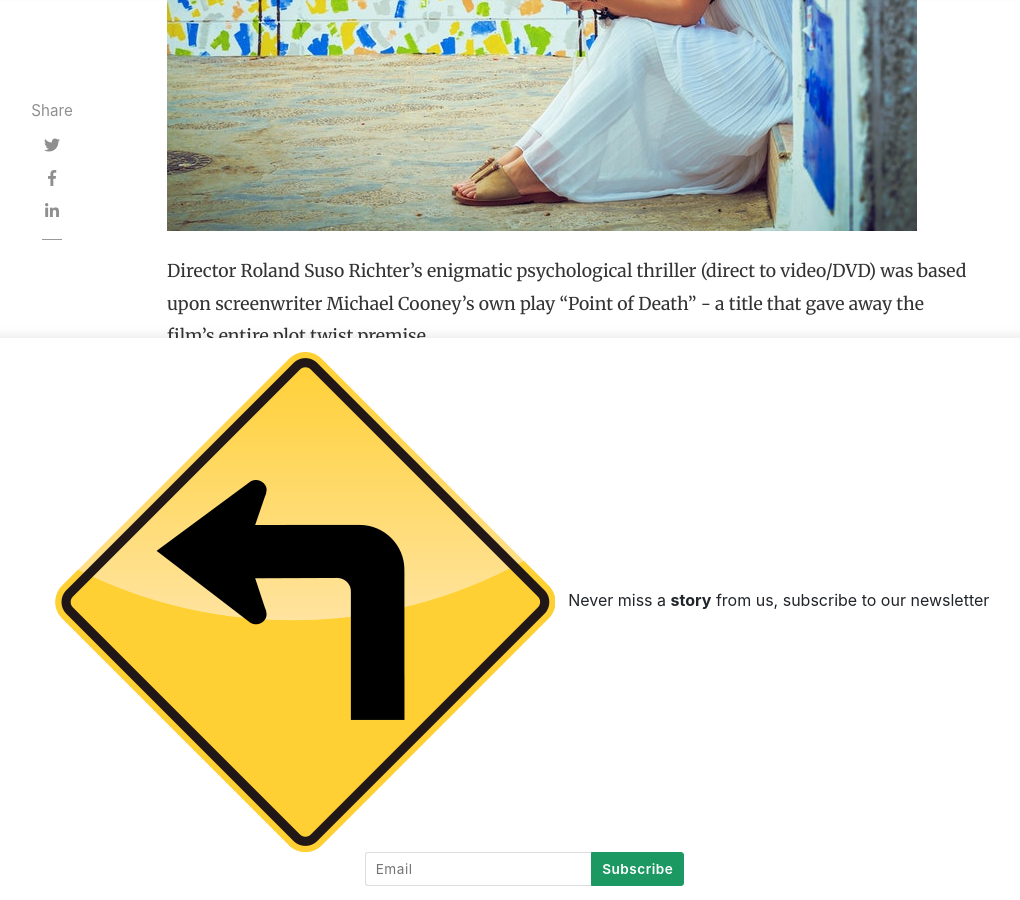
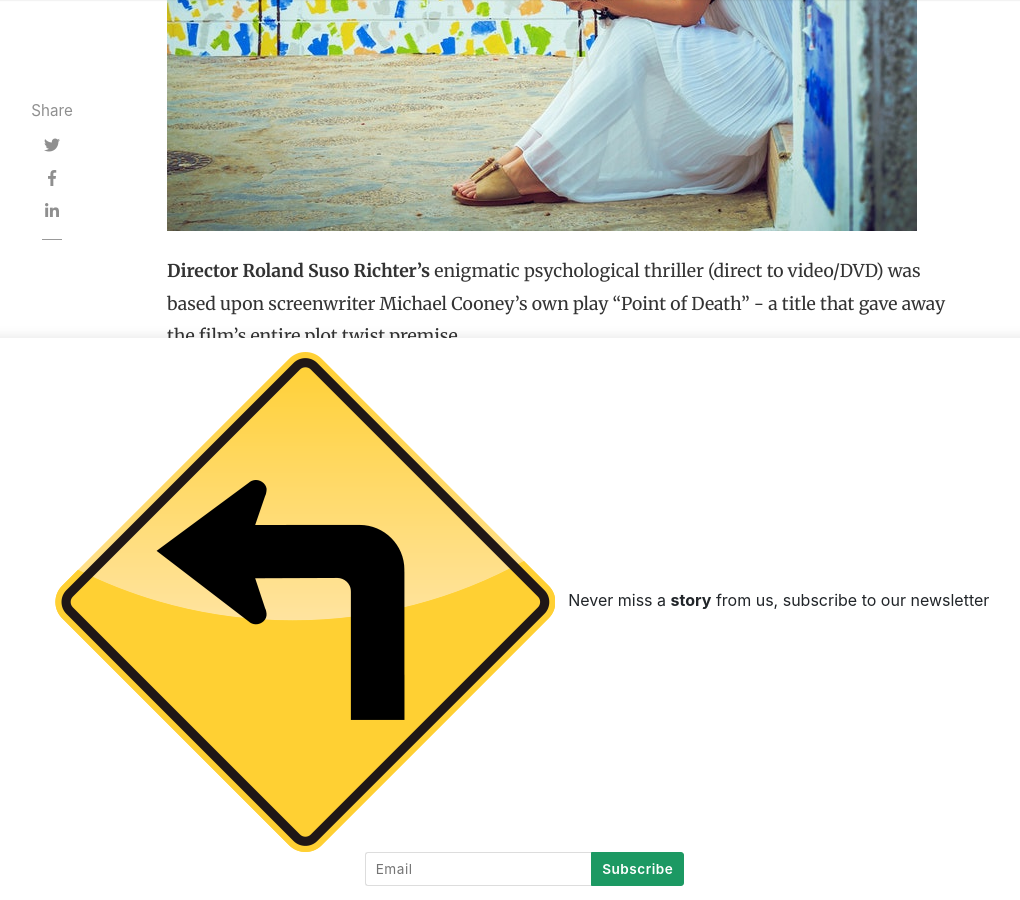
Before and after one commit to zombiedogz/albakirkey, a Jekyll site: the page built from _posts/2018-01-11-quick-start-guide.md, in a window 1280 px wide and 900 px high, scrolled down 693 px. Shown: the whole window, without its empty margins (118-1138 px from the left). Built offline with Jekyll 4.4.1, drawn with Linux system fonts in a browser that asks for light colours; nearby versions of some CDN libraries; comment, search, counter and statistics services are not loaded.

Commit message:
Update 2018-01-11-quick-start-guide.md
Bold test

```diff
--- a/_posts/2018-01-11-quick-start-guide.md
+++ b/_posts/2018-01-11-quick-start-guide.md
@@ -8,7 +8,7 @@ featured: true
 hidden: true
 ---
 
-Director Roland Suso Richter's enigmatic psychological thriller (direct to video/DVD) was based upon screenwriter Michael Cooney's own play "Point of Death" - a title that gave away the film's entire plot twist premise.
+**Director Roland Suso Richter's** enigmatic psychological thriller (direct to video/DVD) was based upon screenwriter Michael Cooney's own play "Point of Death" - a title that gave away the film's entire plot twist premise.
 
 As in many similar films, such as Jacob's Ladder (1990), Soul Survivors (2001), and The Butterfly Effect (2004), events and people were thoroughly distorted and confused because the protagonist was at the point of death. The tagline was misleading:
 
```
